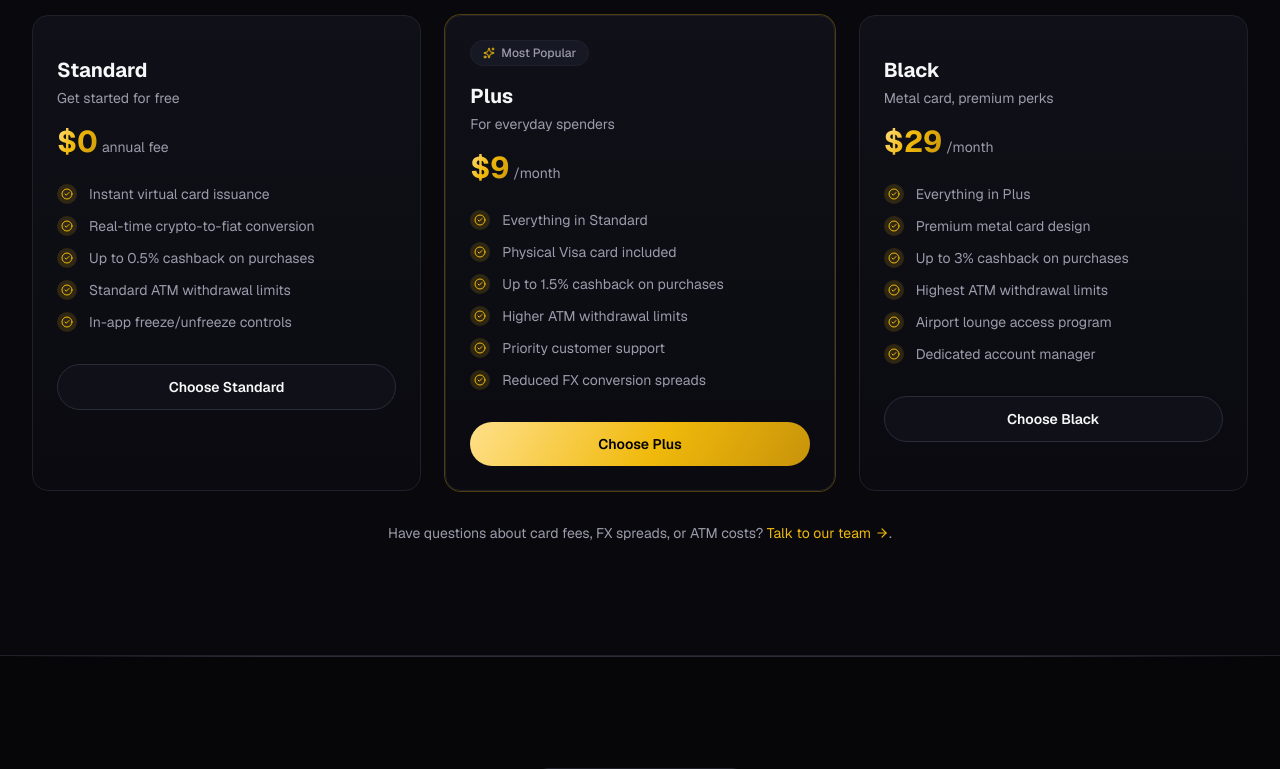
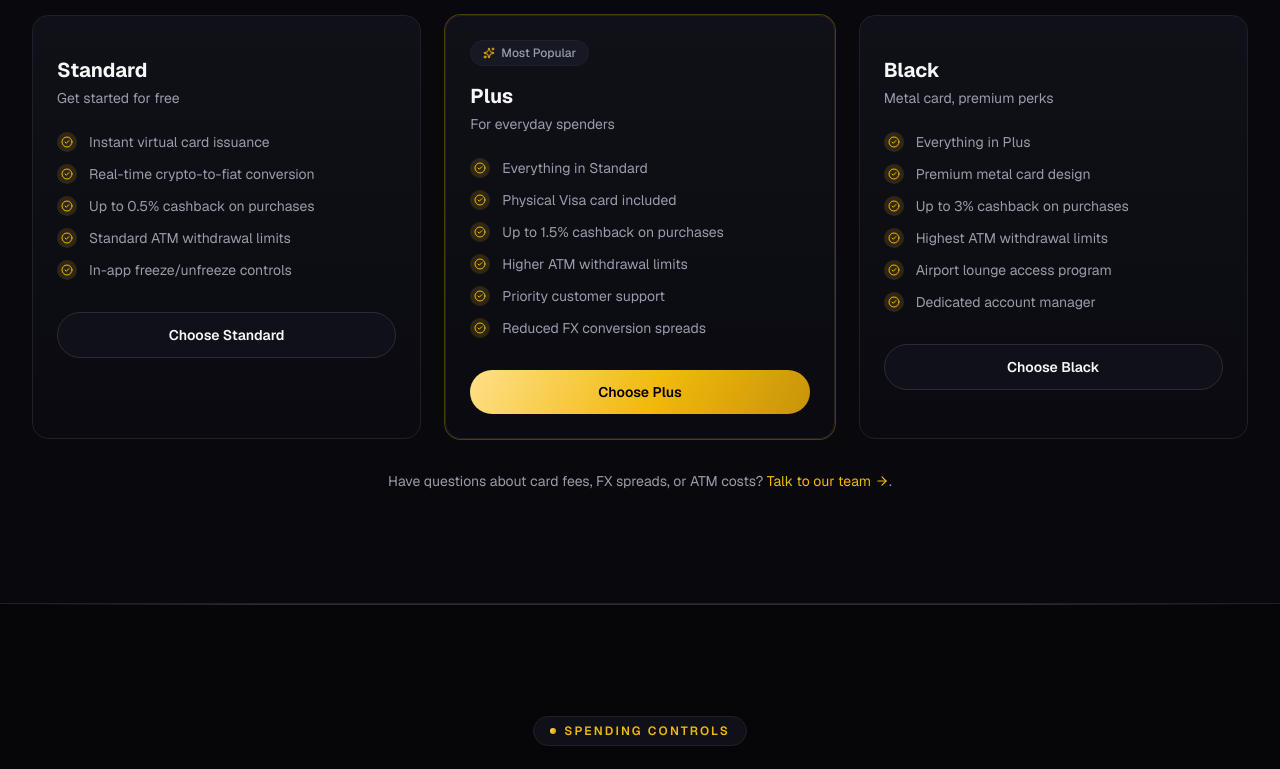
Before and after one commit to Shivachatechnologies/zorianpay.com, a Next.js app: page /crypto-card in a window 1280 px wide. Shown: the part 3360-4129 px from the top of the page. Built offline with nearby package versions, Linux system fonts and the light colour scheme.

Commit message:
Remove prices from crypto card tier section
Keep the Standard/Plus/Black card options and their feature lists,
but drop the dollar pricing so plans are discussed via contact.

https://claude.ai/code/session_01APt9LYKs8HxupfyNZQcfZK

```diff
--- a/src/app/crypto-card/page.tsx
+++ b/src/app/crypto-card/page.tsx
@@ -52,8 +52,6 @@ const tiers = [
   {
     name: "Standard",
     tagline: "Get started for free",
-    price: "$0",
-    cadence: "annual fee",
     highlight: false,
     features: [
       "Instant virtual card issuance",
@@ -66,8 +64,6 @@ const tiers = [
   {
     name: "Plus",
     tagline: "For everyday spenders",
-    price: "$9",
-    cadence: "/month",
     highlight: true,
     features: [
       "Everything in Standard",
@@ -81,8 +77,6 @@ const tiers = [
   {
     name: "Black",
     tagline: "Metal card, premium perks",
-    price: "$29",
-    cadence: "/month",
     highlight: false,
     features: [
       "Everything in Plus",
@@ -433,10 +427,6 @@ export default function CryptoCardPage() {
                   {tier.highlight && <Pill><Sparkles className="h-3 w-3 text-gold" /> Most Popular</Pill>}
                   <h3 className="mt-4 text-xl font-bold text-foreground">{tier.name}</h3>
                   <p className="mt-1 text-sm text-muted">{tier.tagline}</p>
-                  <p className="mt-4">
-                    <span className="text-3xl font-bold gold-gradient-text">{tier.price}</span>
-                    <span className="ml-1 text-sm text-muted">{tier.cadence}</span>
-                  </p>
                   <ul className="mt-6 space-y-3 text-sm text-muted">
                     {tier.features.map((feature) => (
                       <li key={feature} className="flex items-center gap-3">
```
